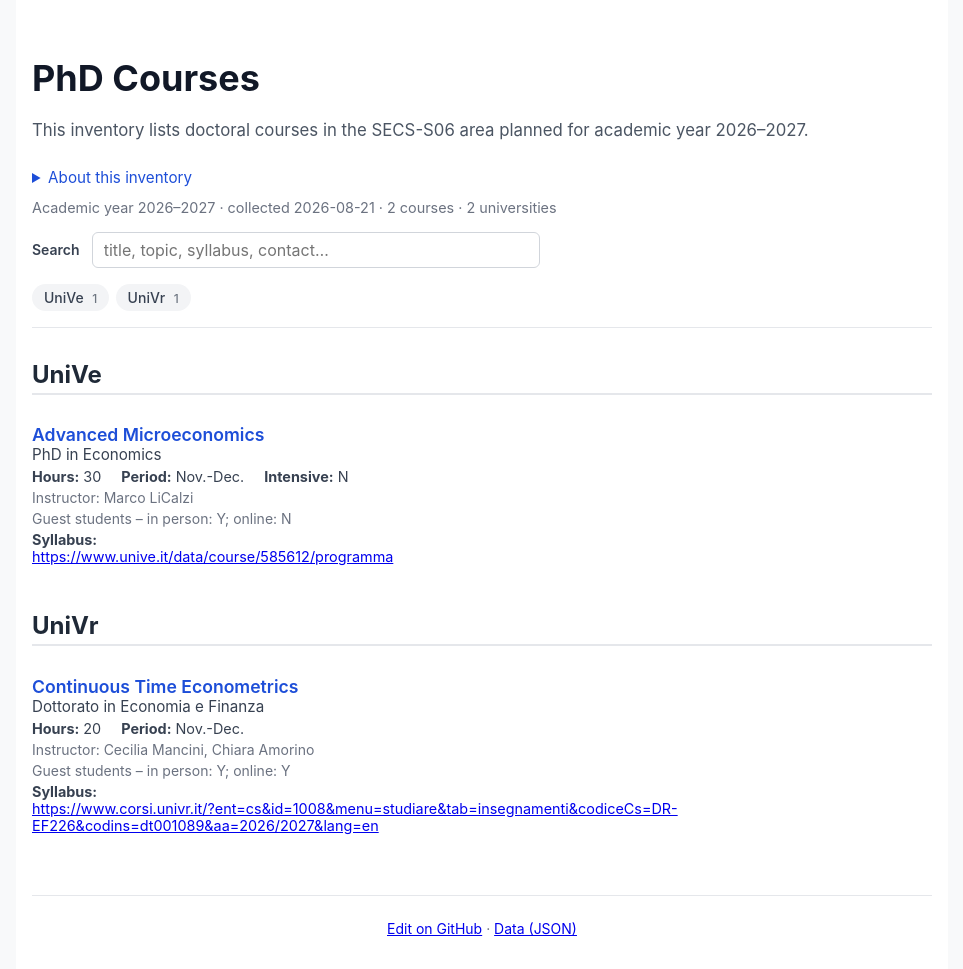
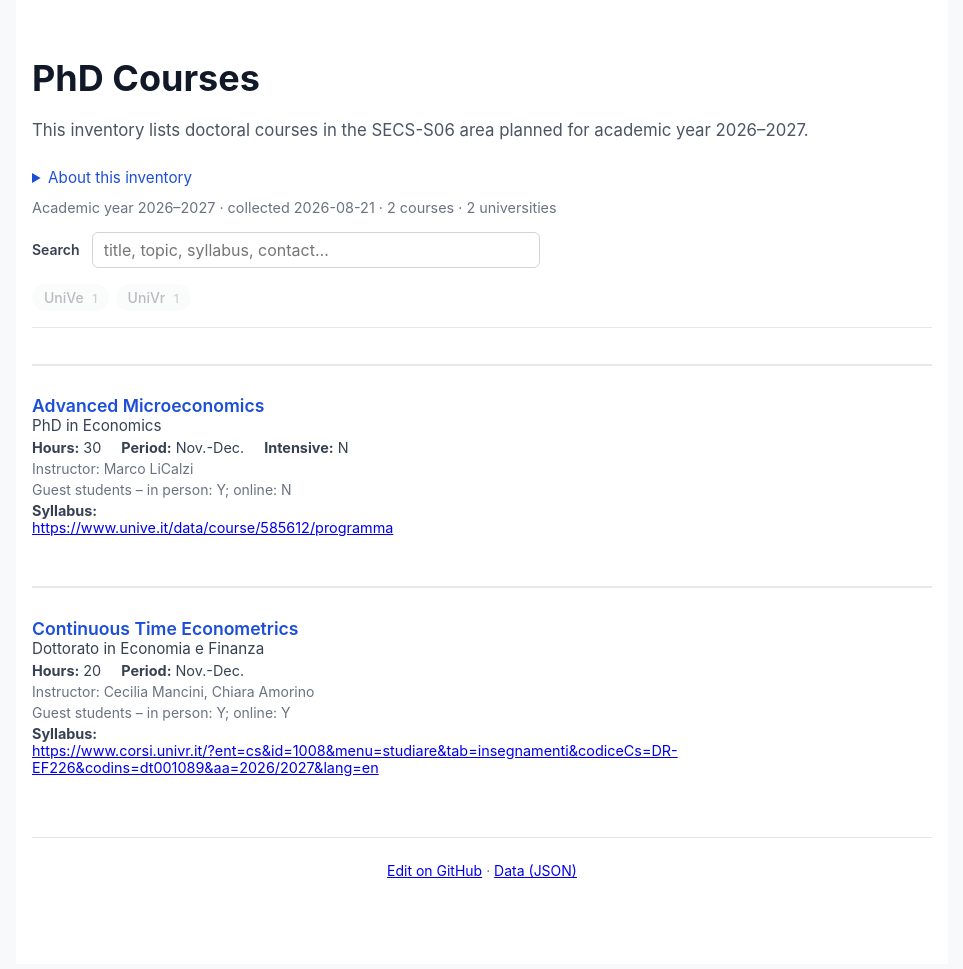
Before and after one commit to mlicalzi/phd_courses, a Jekyll site: the page built from index.html, in a window 1280 px wide. Shown: the whole page, without its empty margins (158-1121 px from the left). Built offline with Jekyll 4.4.1, drawn with Linux system fonts in a browser that asks for light colours.

Commit message:
Refactor section for university grouping in index.html

```diff
--- a/index.html
+++ b/index.html
@@ -39,8 +39,9 @@ title: PhD Courses | SECS-S06
 <p id="no-results" class="no-results" hidden>No course matches this search.</p>
 
 {% for group in groups %}
-<section id="{{ group.name | slugify }}" class="uni">
-  <h2 class="year-heading">{{ group.name | escape }}</h2>
+{% assign uni_name = group.items.first.university %}
+<section id="{{ uni.name | slugify }}" class="uni">
+  <h2 class="year-heading">{{ uni.name | escape }}</h2>
   <ul class="thesis-list">
     {% for c in group.items %}
     <li class="course" id="{{ group.name | slugify }}-{{ c.title | slugify }}">
```
